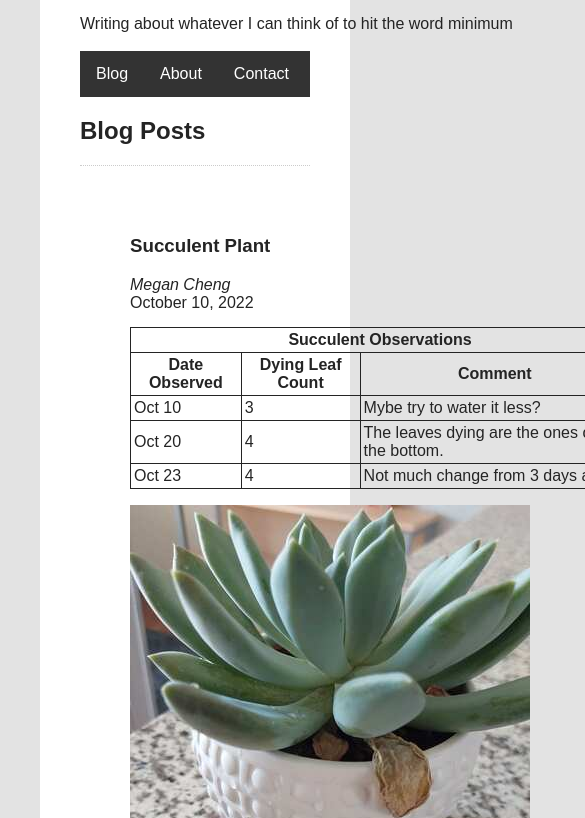
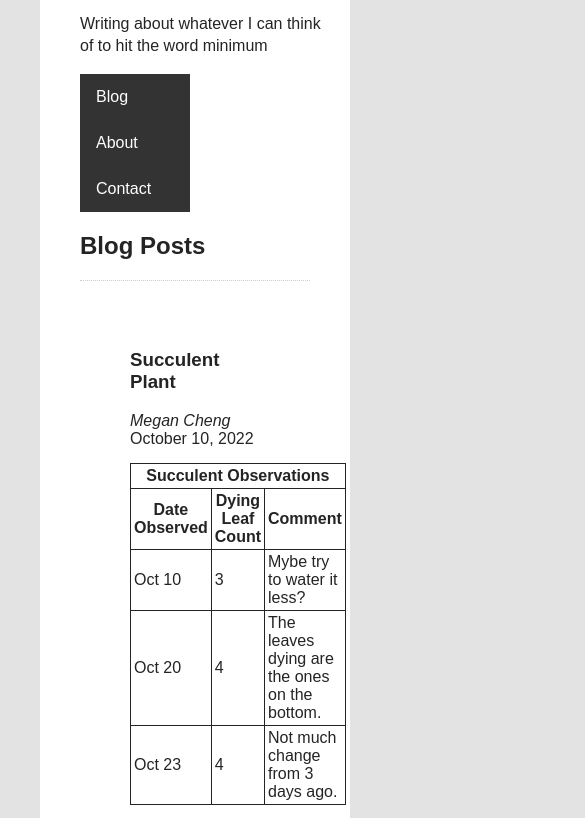
Before and after one commit to mch1450/mi349_blog, a plain HTML site: page index.html in a window 390 px wide. Shown: the part 203-1021 px from the top of the page, 585 px wide, since content can reach past the window. Drawn offline with Linux system fonts and the light colour scheme.

Commit message:
media query added

```diff
--- a/style.css
+++ b/style.css
@@ -10,6 +10,10 @@ body{
     color:#242424;
     border-top: 10px solid #242424;
     background: #fff;
+}
+
+img{
+    width:100%;
 }
 
 h1{
@@ -95,4 +99,30 @@ nav{
     width: 200px;
     margin: 0 10px 0px 0px;
     text-align: center;
+}
+
+/* @media (max-width: 400px){
+
+} */
+
+@media screen and (max-width: 400px) {
+
+    ul {
+        list-style-type: none;
+        margin: 0;
+        padding: 0;
+        width: 110px;
+      }
+
+    li a {
+        display: block;
+    }
+
+    p{
+        width: 250px;
+    }
+
+    #blog{
+        flex-direction: column;
+    }
   }
```
